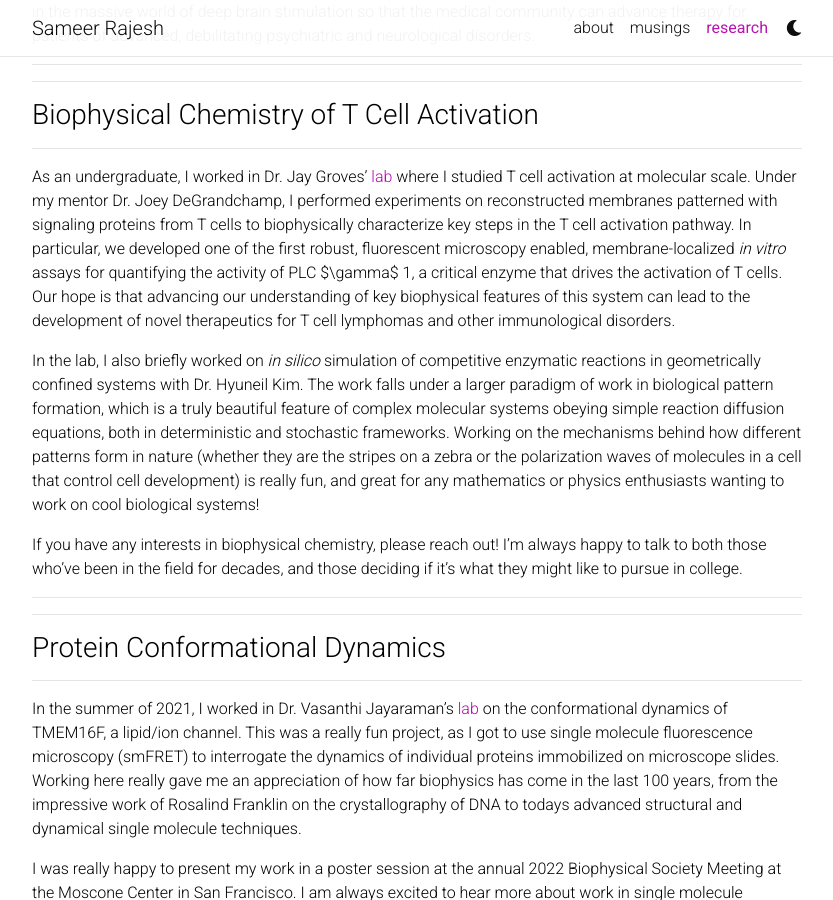
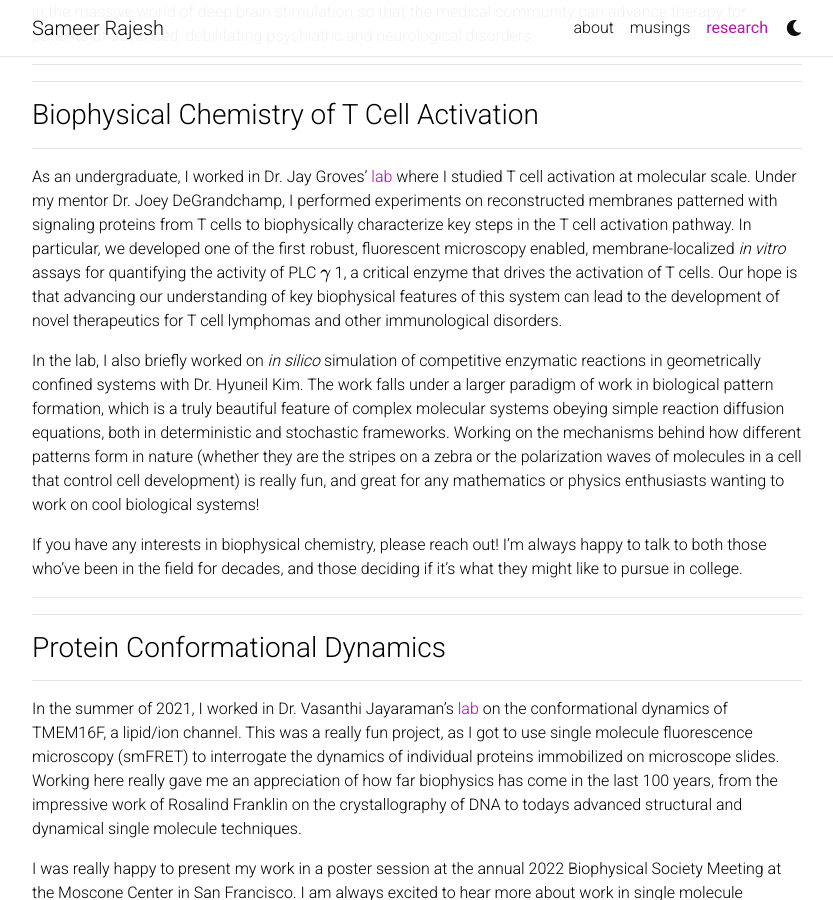
Before and after one commit to skywalker1git/skywalker1git.github.io, a Jekyll site: the page built from _pages/research.md, in a window 1280 px wide and 900 px high, scrolled down 468 px. Shown: the whole window, without its empty margins (223-1056 px from the left). Built offline with Jekyll 4.4.1, drawn with Linux system fonts in a browser that asks for light colours; comment, search, counter and statistics services are not loaded; a style sheet for code colours, icons or effects is not loaded.

Commit message:
Update research.md

```diff
--- a/_pages/research.md
+++ b/_pages/research.md
@@ -15,7 +15,7 @@ After graduating, I joined Dr. Sameer Sheth's [lab](https://www.bcm.edu/research
 *****
 ### Biophysical Chemistry of T Cell Activation
 ---
-As an undergraduate, I worked in Dr. Jay Groves' [lab](http://groveslab.cchem.berkeley.edu/) where I studied T cell activation at molecular scale. Under my mentor Dr. Joey DeGrandchamp, I performed experiments on reconstructed membranes patterned with signaling proteins from T cells to biophysically characterize key steps in the T cell activation pathway. In particular, we developed one of the first robust, fluorescent microscopy enabled, membrane-localized *in vitro* assays for quantifying the activity of PLC $\gamma$ 1, a critical enzyme that drives the activation of T cells. Our hope is that advancing our understanding of key biophysical features of this system can lead to the development of novel therapeutics for T cell lymphomas and other immunological disorders.
+As an undergraduate, I worked in Dr. Jay Groves' [lab](http://groveslab.cchem.berkeley.edu/) where I studied T cell activation at molecular scale. Under my mentor Dr. Joey DeGrandchamp, I performed experiments on reconstructed membranes patterned with signaling proteins from T cells to biophysically characterize key steps in the T cell activation pathway. In particular, we developed one of the first robust, fluorescent microscopy enabled, membrane-localized *in vitro* assays for quantifying the activity of PLC $$\gamma$$ 1, a critical enzyme that drives the activation of T cells. Our hope is that advancing our understanding of key biophysical features of this system can lead to the development of novel therapeutics for T cell lymphomas and other immunological disorders.
 
 In the lab, I also briefly worked on *in silico* simulation of competitive enzymatic reactions in geometrically confined systems with Dr. Hyuneil Kim. The work falls under a larger paradigm of work in biological pattern formation, which is a truly beautiful feature of complex molecular systems obeying simple reaction diffusion equations, both in deterministic and stochastic frameworks. Working on the mechanisms behind how different patterns form in nature (whether they are the stripes on a zebra or the polarization waves of molecules in a cell that control cell development) is really fun, and great for any mathematics or physics enthusiasts wanting to work on cool biological systems!
 
```
